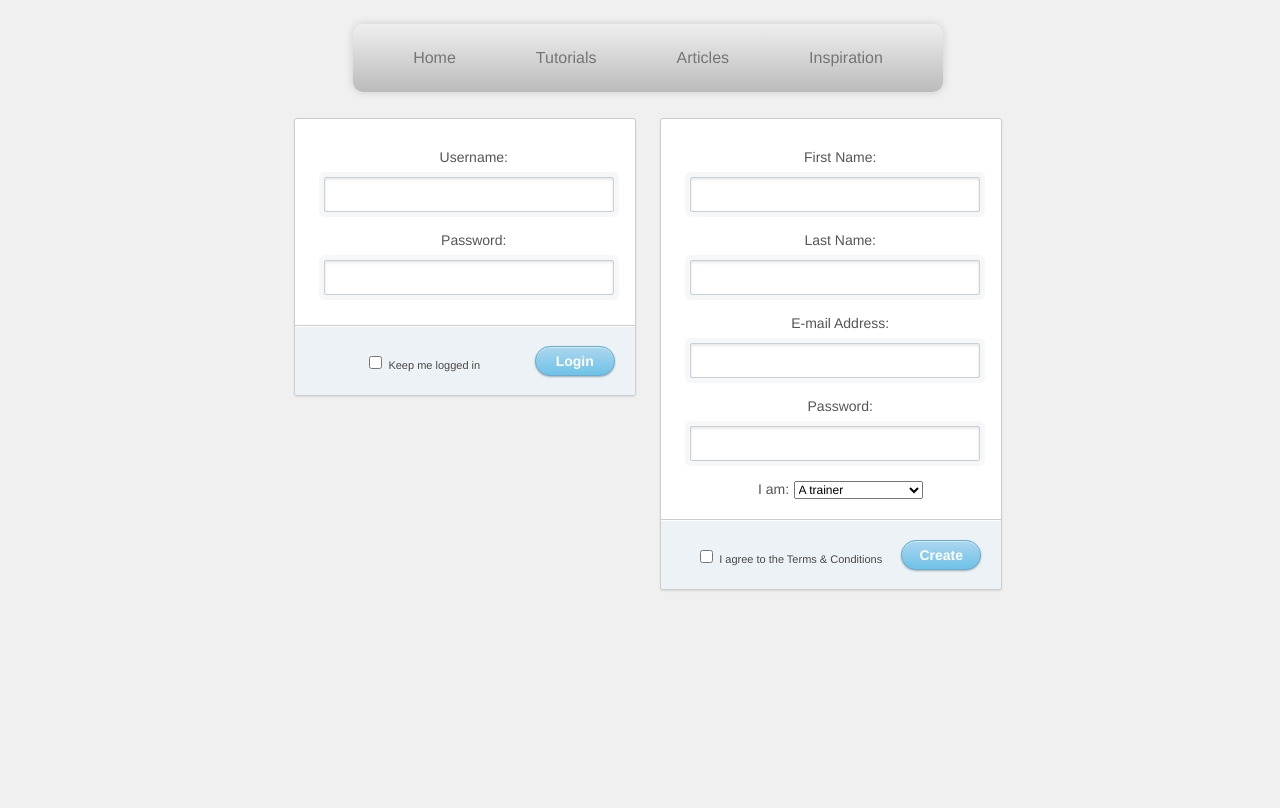
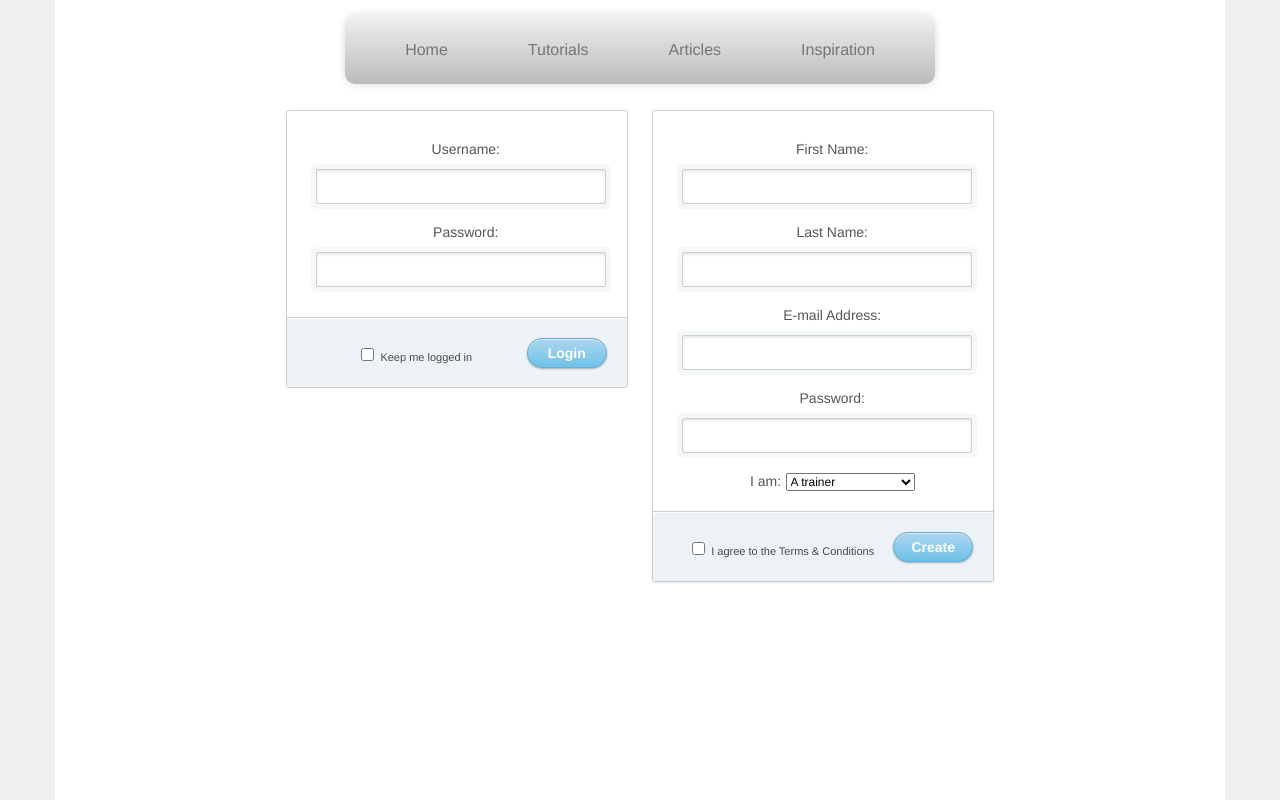
Before and after one commit to bjsawyer/TechFit, a PHP site: page /login.php in a window 1280 px wide. Run offline with PHP 8.4, Linux system fonts and the light colour scheme.

Commit message:
made body background color (overlay) white

```diff
--- a/style.css
+++ b/style.css
@@ -1,10 +1,19 @@
-html, body {
+html {
     width: 100%;
     height: 100%;
     font-family: "Helvetica Neue", Helvetica, sans-serif;
     color: #444;
     -webkit-font-smoothing: antialiased;
     background: #f0f0f0;
+}
+body {
+	width: 1170px;
+	margin: 0 auto;
+    height: 100%;
+    font-family: "Helvetica Neue", Helvetica, sans-serif;
+    color: #444;
+    -webkit-font-smoothing: antialiased;
+    background: white;
 }
 div {
 	position: relative;
@@ -18,7 +27,7 @@ div {
     height: 275px;
 	background: #fff;
     border-radius: 3px;
-    border: 1px solid #ccc;
+    border: 1px solid #ccc;x
     box-shadow: 0 1px 2px rgba(0, 0, 0, .1);
 	margin: 10px;
 }
```
